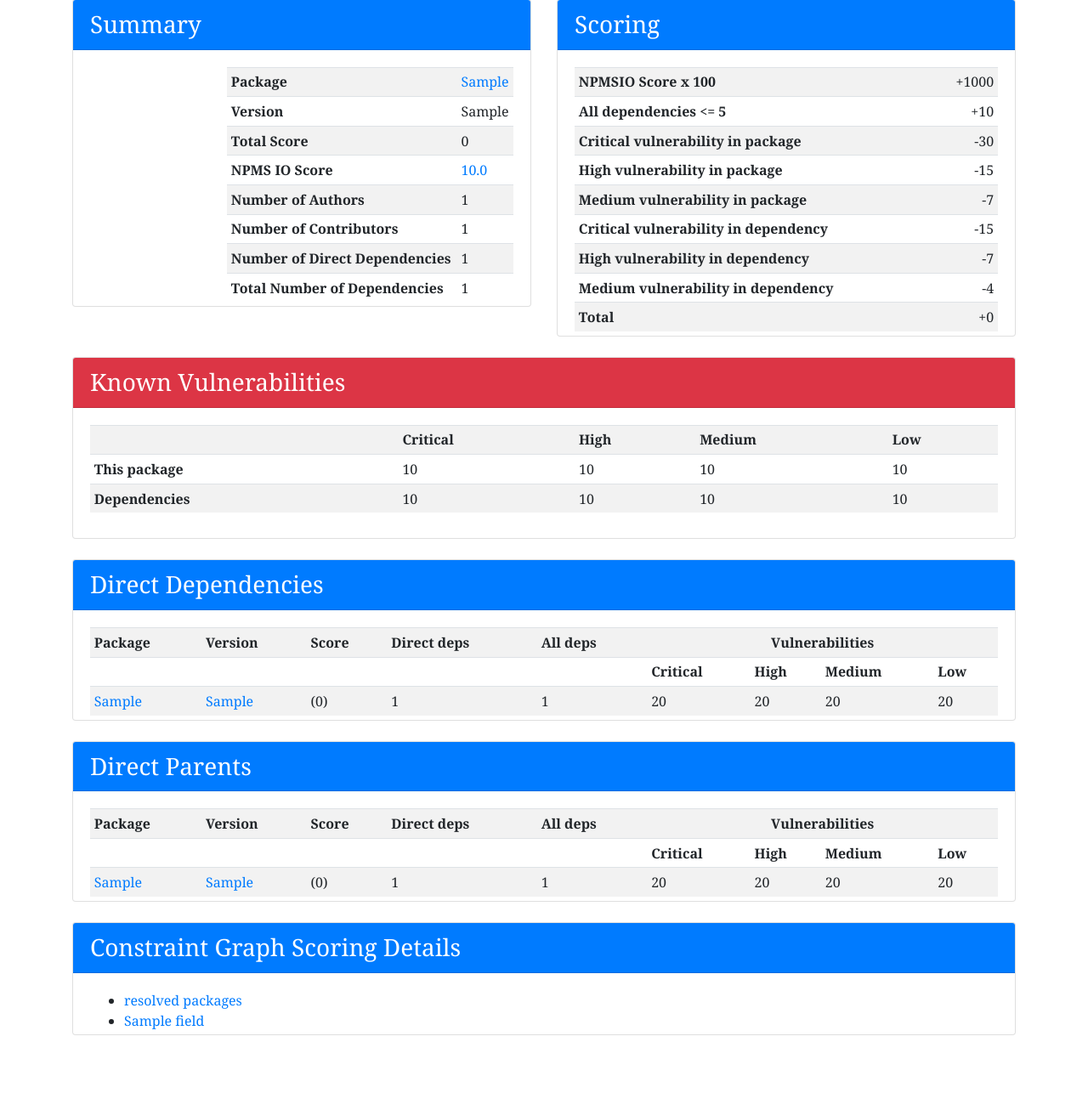
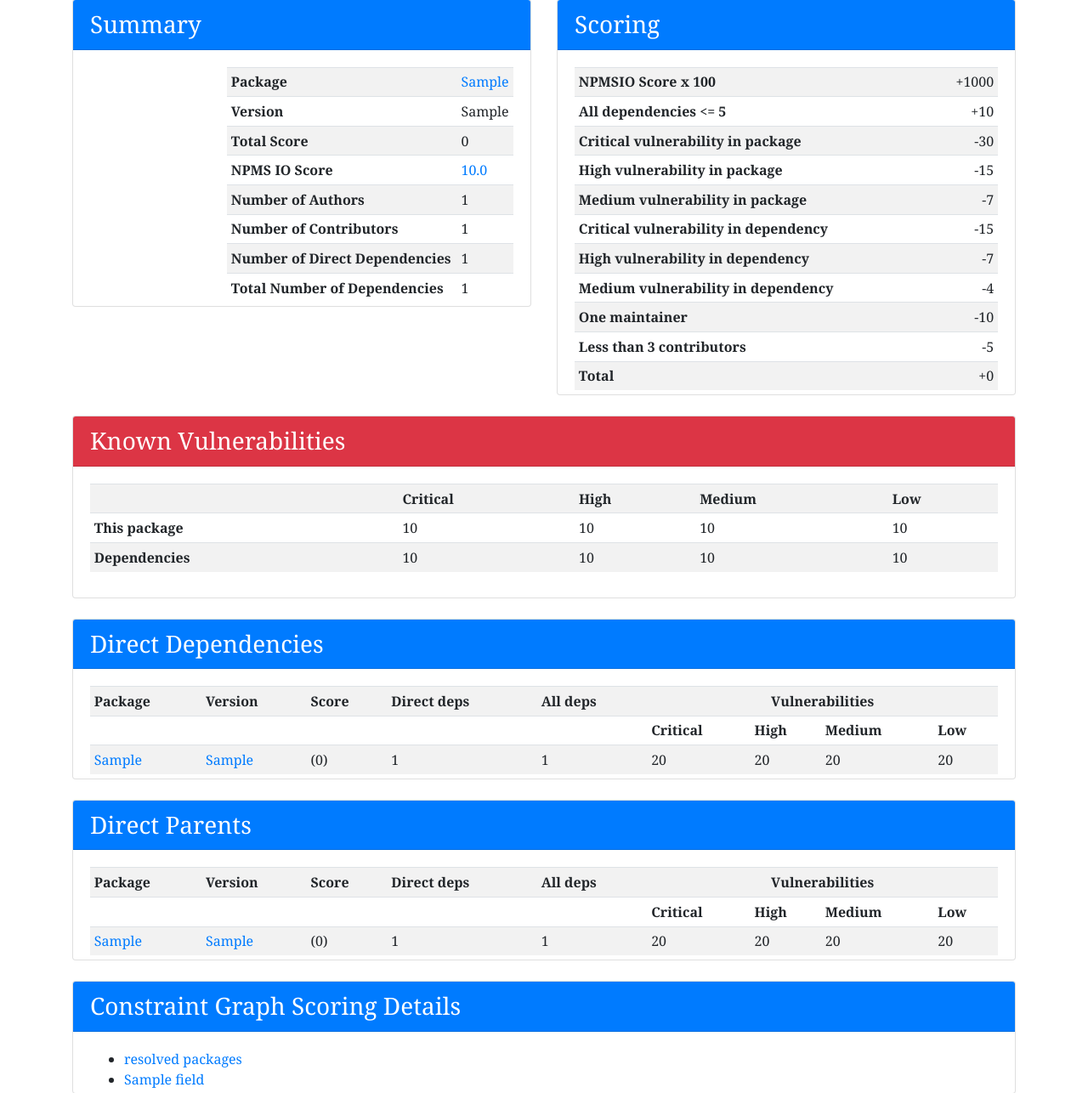
Before and after one commit to mozilla-services/dependency-observatory, a Flask app: template depobs/website/templates/package_report.html in a window 1280 px wide. Shown: the part 123-1409 px from the top of the page at 85% size. Before the commit the page ends 1341 px from the top, so only its background shows below. Run offline with Flask 2, Linux system fonts and the light colour scheme; tables that the repository leaves empty hold one stand-in row (values such as "Sample post"); the template is opened without the code that fills it: values that come from a table or form of the project are taken from there, most other values are stand-ins (such as "Sample title", 1, 10 or a date in 2020); parts of the project's set-up code (start-up, migrations or seed data) failed here and were passed over; some libraries are stand-ins or nearby versions.

Commit message:
Added contributor/maintainer scoring to package reort

```diff
--- a/depobs/website/templates/package_report.html
+++ b/depobs/website/templates/package_report.html
@@ -133,6 +133,30 @@
                         {%if package_report['indirectVulnsMedium_score'] > 0 %}
                         <tr><td>Medium vulnerability in dependency</td><td class="text-right">-4</td></tr>
                         {% endif %}
+
+                        <tr>
+                          {%if package_report['authors'] %}
+                            {%if package_report['authors'] <= 1 %}
+                            <td>One maintainer</td><td class="text-right">-10</td>
+                            {% elif package_report['authors'] >= 5 %}
+                            <td>5 or more maintainers</td><td class="text-right">+10</td>
+                            {% elif package_report['authors'] >= 15 %}
+                            <td>15 or more maintainers</td><td class="text-right">-10</td>
+                            {% endif %}
+                          {% endif %}
+                        </tr>
+
+                        <tr>
+                          {%if package_report['contributors'] %}
+                            {%if package_report['contributors'] <= 2 %}
+                            <td>Less than 3 contributors</td><td class="text-right">-5</td>
+                            {% elif package_report['contributors'] >= 10 %}
+                            <td>10 or more contributors</td><td class="text-right">+5</td>
+                            {% elif package_report['contributors'] >= 20 %}
+                            <td>20 or more contributors</td><td class="text-right">-5</td>
+                            {% endif %}
+                          {% endif %}
+                        </tr>
 
                         <tr><td>Total</td><td class="text-right">+{{package_report['score'] | round(0) | int}}</td></tr>
                     </table>
--- a/migrations/versions/170fd1b3769a_add_contributor_maintainer_scoring.py
+++ b/migrations/versions/170fd1b3769a_add_contributor_maintainer_scoring.py
@@ -10,8 +10,8 @@ import sqlalchemy as sa
 
 
 # revision identifiers, used by Alembic.
-revision = '170fd1b3769a'
-down_revision = '41041467b091'
+revision = "170fd1b3769a"
+down_revision = "41041467b091"
 branch_labels = None
 depends_on = None
 
@@ -60,7 +60,7 @@ def upgrade():
         CASE
         WHEN contributors < 3 THEN -5
         WHEN contributors >= 10 THEN 5
-        WHEN contributors >= 10 THEN -5
+        WHEN contributors >= 20 THEN -5
         ELSE 0
         END +
         CASE
```
